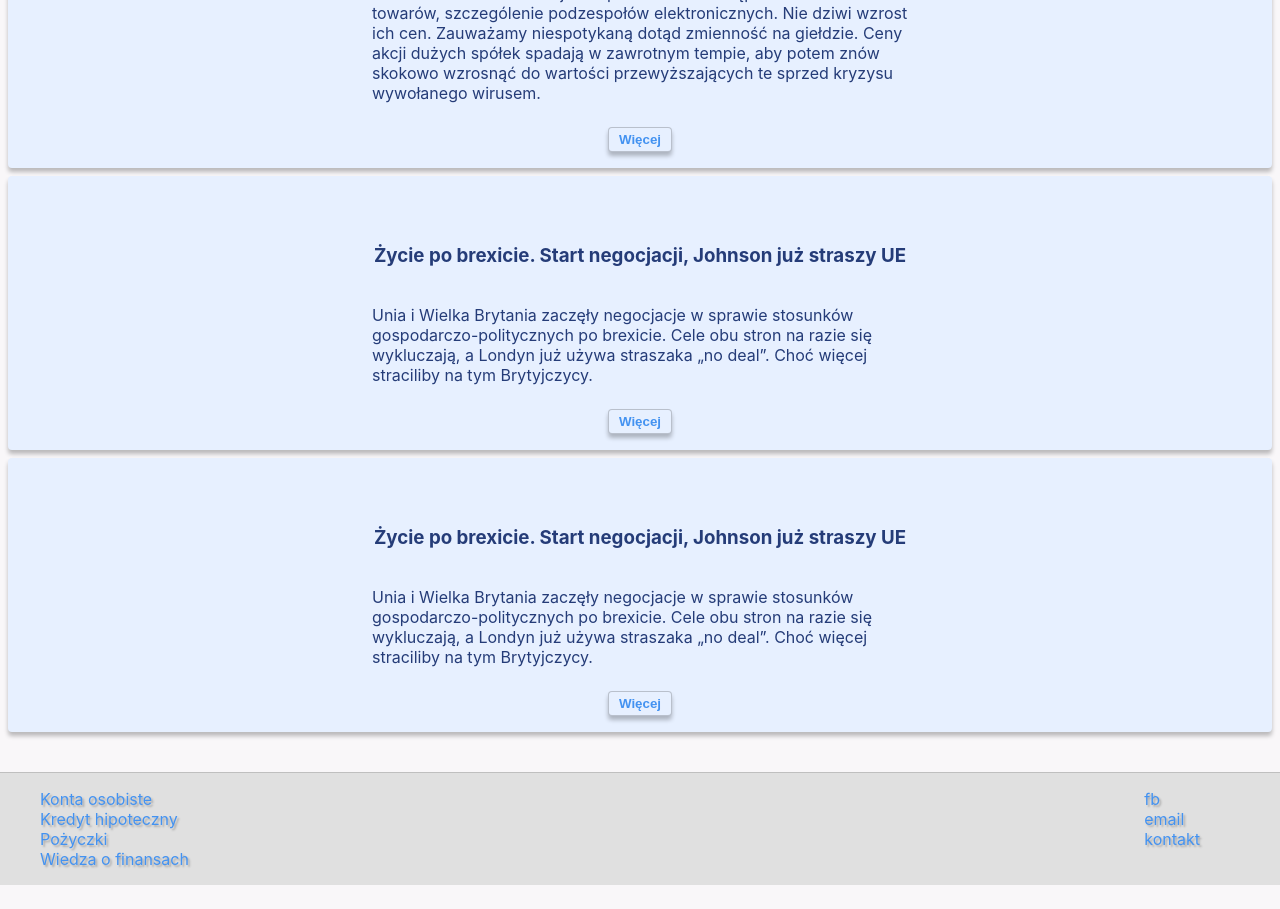
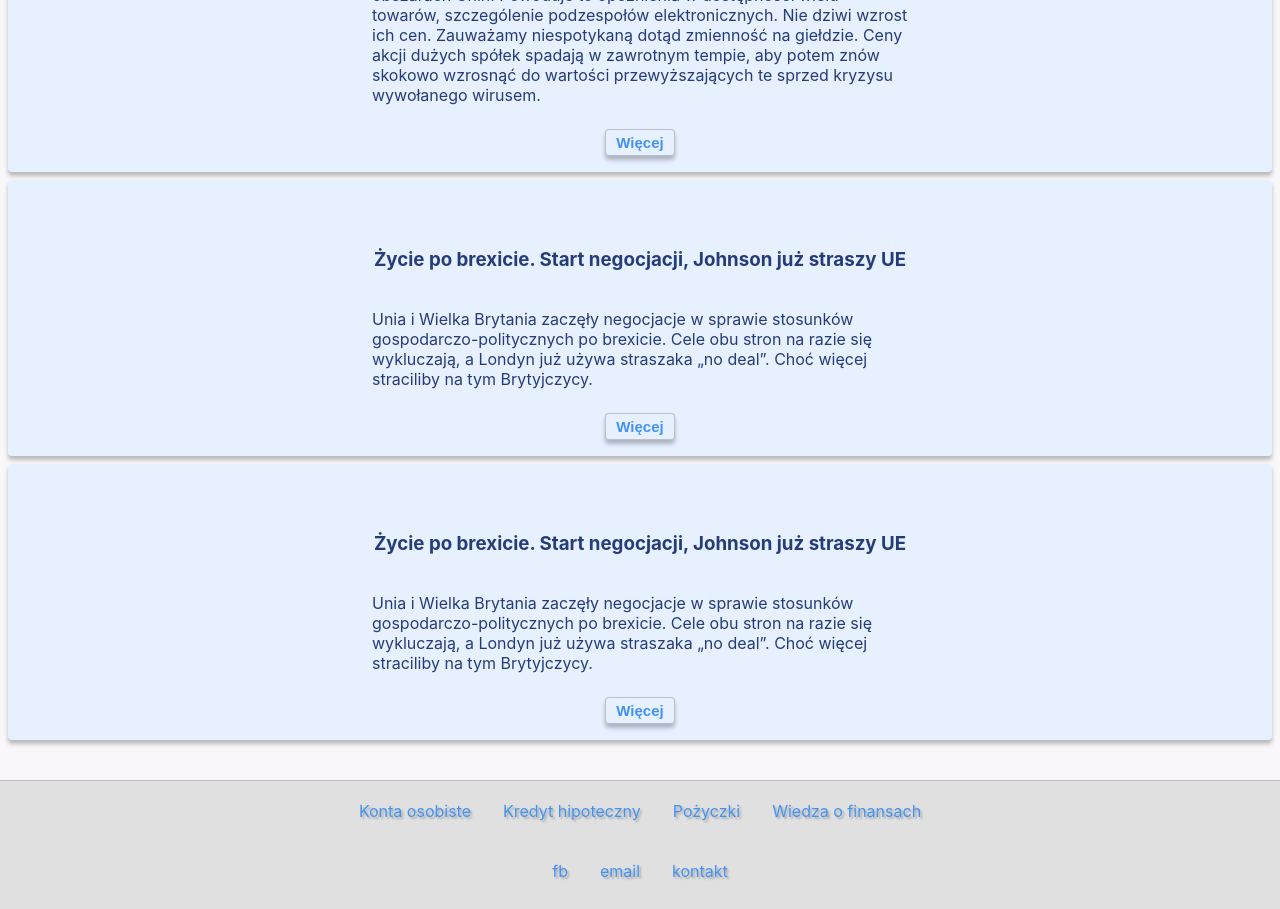
Before and after one commit to mrozrafal/banking-application, a React (Create React App) app: page / in a window 1280 px wide. Shown: the part 1260-2169 px from the top of the page. Before the commit the page ends 2145 px from the top, so only its background shows below. Built offline with nearby package versions, Linux system fonts and the light colour scheme.

Commit message:
feat: media queries tablet for footer section

```diff
--- a/src/style/App.scss
+++ b/src/style/App.scss
@@ -11,6 +11,7 @@ p {
 }
 button {
   background: #6320ee;
+  font-size: 15px;
 }
 
 .button-knowledge {
@@ -43,6 +44,7 @@ a {
 
 ul {
   list-style: none;
+  padding-left: 0;;
 }
 button {
   font-weight: 700;
--- a/src/style/footer.scss
+++ b/src/style/footer.scss
@@ -1,15 +1,44 @@
+.footer {
+  margin-top: 40px;
+  background: #e0e0e0;
+  display: flex;
+  padding: 0 40px;
+  justify-content: space-between;
+  border-top: 1px solid #bfbfbf;
+  color: #4392f1;
+  text-shadow: 2px 2px 2px rgba(49, 49, 49, 0.3);
+  &__navigation {
+    padding-left: 0;
+  }
+}
+.social__list {
+  margin-bottom: 0;
+}
 
-.footer {
-    margin-top: 40px;
-    background: #e0e0e0;
-    display:flex;
-   justify-content: space-between;
-   border-top:1px solid #BFBFBF;
-   color: #4392f1;
-    text-shadow: 2px 2px 2px rgba(49, 49, 49, 0.3);
+@media (min-width: $tablet) {
+  .footer {
+    display: flex;
+      flex-direction: column;
 
+
+    &__list{
+      display: flex;
+      flex-direction: row;
+      justify-content: center;
+      &--element {
+        margin: 4px 16px;
+      }
+    }
   }
-  .social__list{
-    margin-bottom:0;
-    padding-right: 40px
+  .social{
+    &__list {
+    display: flex;
+      flex-direction: row;
+      justify-content:center;
+      &--link{
+        margin: 4px 16px;
+        padding-bottom: 24px;
+      }
   }
+}
+}
--- a/src/style/hamburger.scss
+++ b/src/style/hamburger.scss
@@ -96,6 +96,7 @@
   }
 
   .navigation__list {
+    padding-left: 40px;
     margin-top: 50px;
     list-style: none;
   }
--- a/src/style/presentation.scss
+++ b/src/style/presentation.scss
@@ -10,7 +10,7 @@
     color: #4392f1;
     padding: 4px 10px;
     margin: 16px;
-    font-size: 15px;
+
 
     &--open-account {
       color: #e7f0ff;
--- a/src/style/variables.scss
+++ b/src/style/variables.scss
@@ -1 +1,2 @@
 $wide-mobile: 481px;
+$tablet: 601px;
```
